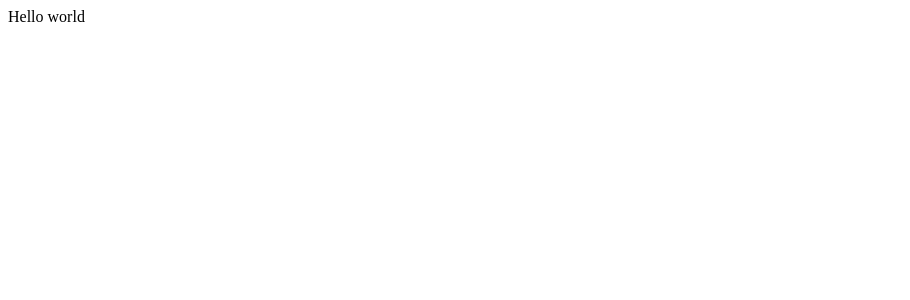
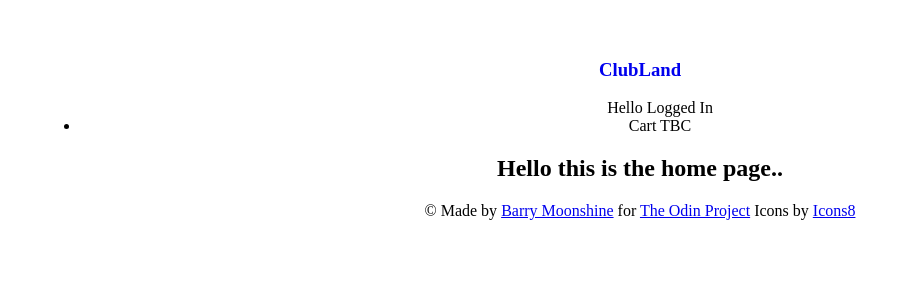
Before and after one commit to Barrymoonshine/members-only-client, a React (Vite) app: page / in a window 1280 px wide. Shown: the top 300 px of the page, without its empty margins (0-910 px from the left). Built offline with nearby package versions, Linux system fonts and the light colour scheme.

Commit message:
Set up state management and initial route

```diff
--- a/src/App.tsx
+++ b/src/App.tsx
@@ -1,5 +1,14 @@
-const App = () => {
-  return <div> Hello world</div>;
-};
+import './App.css';
+import Header from './components/Header/Header';
+import MainRouter from './components/MainRouter/MainRouter';
+import Footer from './components/Footer/Footer';
+
+const App = () => (
+  <>
+    <Header />
+    <MainRouter />
+    <Footer />
+  </>
+);
 
 export default App;
--- a/src/components/Footer/Footer.tsx
+++ b/src/components/Footer/Footer.tsx
@@ -0,0 +1,18 @@
+import './Footer.css';
+
+const Footer = () => {
+  return (
+    <footer>
+      <p>
+        © Made by{' '}
+        <a href='https://github.com/Barrymoonshine'>Barry Moonshine</a> for{' '}
+        <a href='https://www.theodinproject.com/'>The Odin Project</a> Icons by{' '}
+        <a target='_blank' href='https://icons8.com' rel='noreferrer'>
+          Icons8
+        </a>
+      </p>
+    </footer>
+  );
+};
+
+export default Footer;
--- a/src/components/Header/Header.tsx
+++ b/src/components/Header/Header.tsx
@@ -0,0 +1,25 @@
+import './Header.css';
+import { NavLink } from 'react-router-dom';
+import useUserState from '../../hooks/useUserState';
+
+const Header = () => {
+  const { isLoggedIn, isAdmin, isMember } = useUserState();
+
+  return (
+    <header>
+      <NavLink to='/' style={{ textDecoration: 'none' }}>
+        <h3>ClubLand</h3>
+      </NavLink>
+      <nav>
+        <ul>
+          {isLoggedIn && <div>Hello Logged In</div>}
+          {isAdmin && <div>Hello isAdmin In</div>}
+          {isMember && <div>Hello isMember In</div>}
+          <li>Cart TBC</li>
+        </ul>
+      </nav>
+    </header>
+  );
+};
+
+export default Header;
--- a/src/components/MainRouter/MainRouter.tsx
+++ b/src/components/MainRouter/MainRouter.tsx
@@ -0,0 +1,13 @@
+import './MainRouter.css';
+import { Routes, Route } from 'react-router-dom';
+import Home from '../../pages/Home/Home';
+
+const MainRouter = () => (
+  <main>
+    <Routes>
+      <Route path='/' element={<Home />} />
+    </Routes>
+  </main>
+);
+
+export default MainRouter;
--- /dev/null
+++ b/src/context/UserContext.tsx
@@ -0,0 +1,10 @@
+import { createContext } from 'react';
+import useUser from '../hooks/useUser';
+
+export const UserContext = createContext();
+
+export const UserProvider = ({ children }) => {
+  return (
+    <UserContext.Provider value={useUser()}>{children}</UserContext.Provider>
+  );
+};
--- /dev/null
+++ b/src/hooks/useUser.ts
@@ -0,0 +1,13 @@
+import { useReducer } from 'react';
+import userReducer, { initialState } from '../state/userReducer';
+
+const useUser = () => {
+  const [state, dispatch] = useReducer(userReducer, initialState);
+
+  return {
+    state,
+    dispatch,
+  };
+};
+
+export default useUser;
--- /dev/null
+++ b/src/hooks/useUserState.ts
@@ -0,0 +1,14 @@
+import { useContext } from 'react';
+import { UserContext } from '../context/UserContext';
+
+const useUserState = () => {
+  const { state } = useContext(UserContext);
+
+  return {
+    isLoggedIn: state.isLoggedIn,
+    isMember: state.isMember,
+    isAdmin: state.isAdmin,
+  };
+};
+
+export default useUserState;
--- a/src/main.tsx
+++ b/src/main.tsx
@@ -1,9 +1,15 @@
-import React from "react";
-import ReactDOM from "react-dom/client";
-import App from "./App.tsx";
+import React from 'react';
+import ReactDOM from 'react-dom/client';
+import App from './App.tsx';
+import { BrowserRouter } from 'react-router-dom';
+import { UserProvider } from './context/UserContext';
 
-ReactDOM.createRoot(document.getElementById("root")!).render(
+ReactDOM.createRoot(document.getElementById('root')!).render(
   <React.StrictMode>
-    <App />
+    <BrowserRouter>
+      <UserProvider>
+        <App />
+      </UserProvider>
+    </BrowserRouter>
   </React.StrictMode>
 );
--- a/src/pages/Home/Home.tsx
+++ b/src/pages/Home/Home.tsx
@@ -0,0 +1,11 @@
+import './Home.css';
+
+const Home = () => {
+  return (
+    <>
+      <h2>Hello this is the home page..</h2>
+    </>
+  );
+};
+
+export default Home;
--- /dev/null
+++ b/src/state/userReducer.ts
@@ -0,0 +1,17 @@
+import ACTIONS from '../utils/ACTIONS';
+
+export const initialState = {
+  isLoggedIn: true,
+  isMember: false,
+  isAdmin: false,
+};
+
+const userReducer = (state, action) => {
+  const { type, payload } = action;
+  switch (type) {
+    default:
+      return state;
+  }
+};
+
+export default userReducer;
--- /dev/null
+++ b/src/utils/ACTIONS.ts
@@ -0,0 +1,7 @@
+const ACTIONS = {
+  TOGGLE_LOG_IN: 'toggle-user-logged-in',
+  SET_IS_ADMIN: 'set-user-to-admin',
+  SET_IS_MEMBER: 'set-user-to-member',
+};
+
+export default ACTIONS;
```
Also changed, not shown: src/hooks/useUserDispatch.ts (added, +13 -0 lines).
